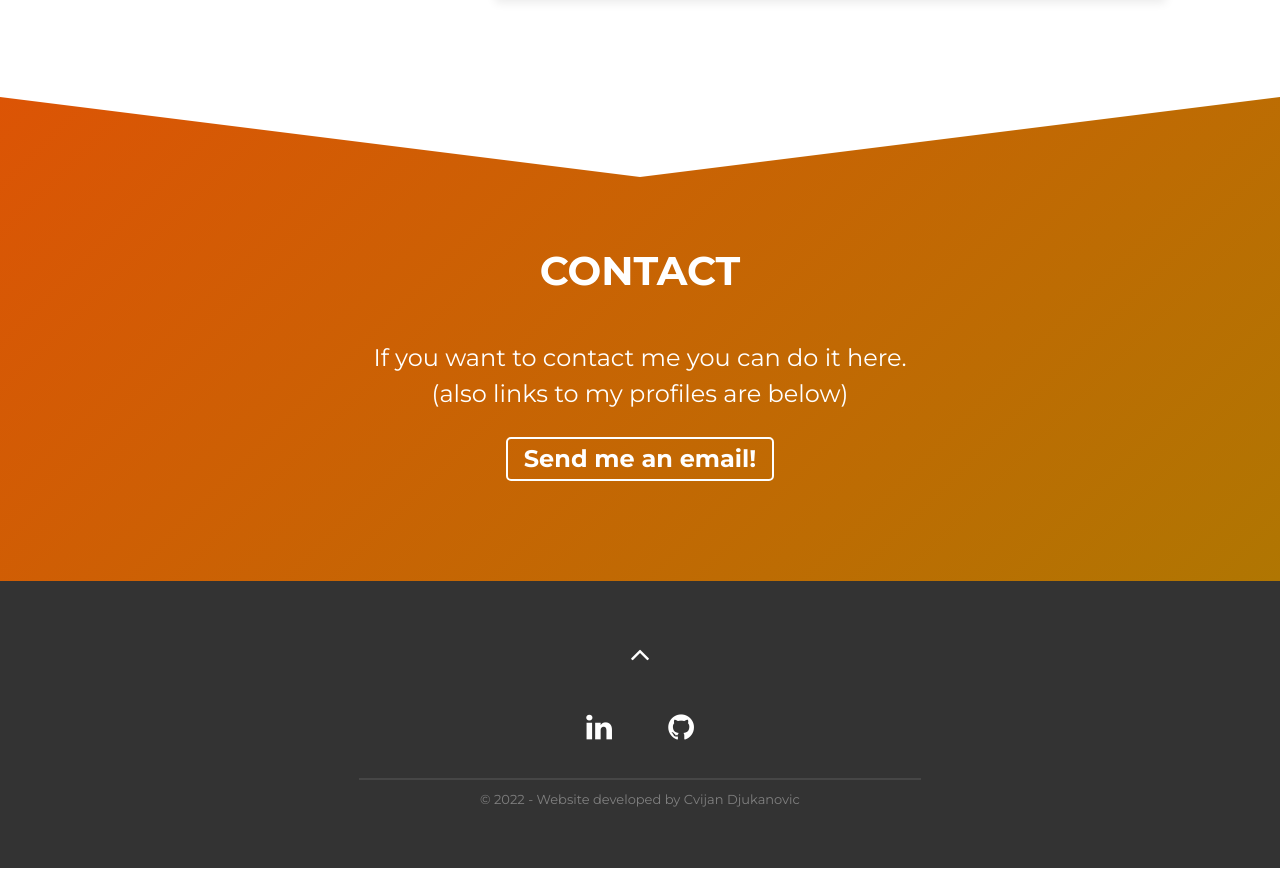
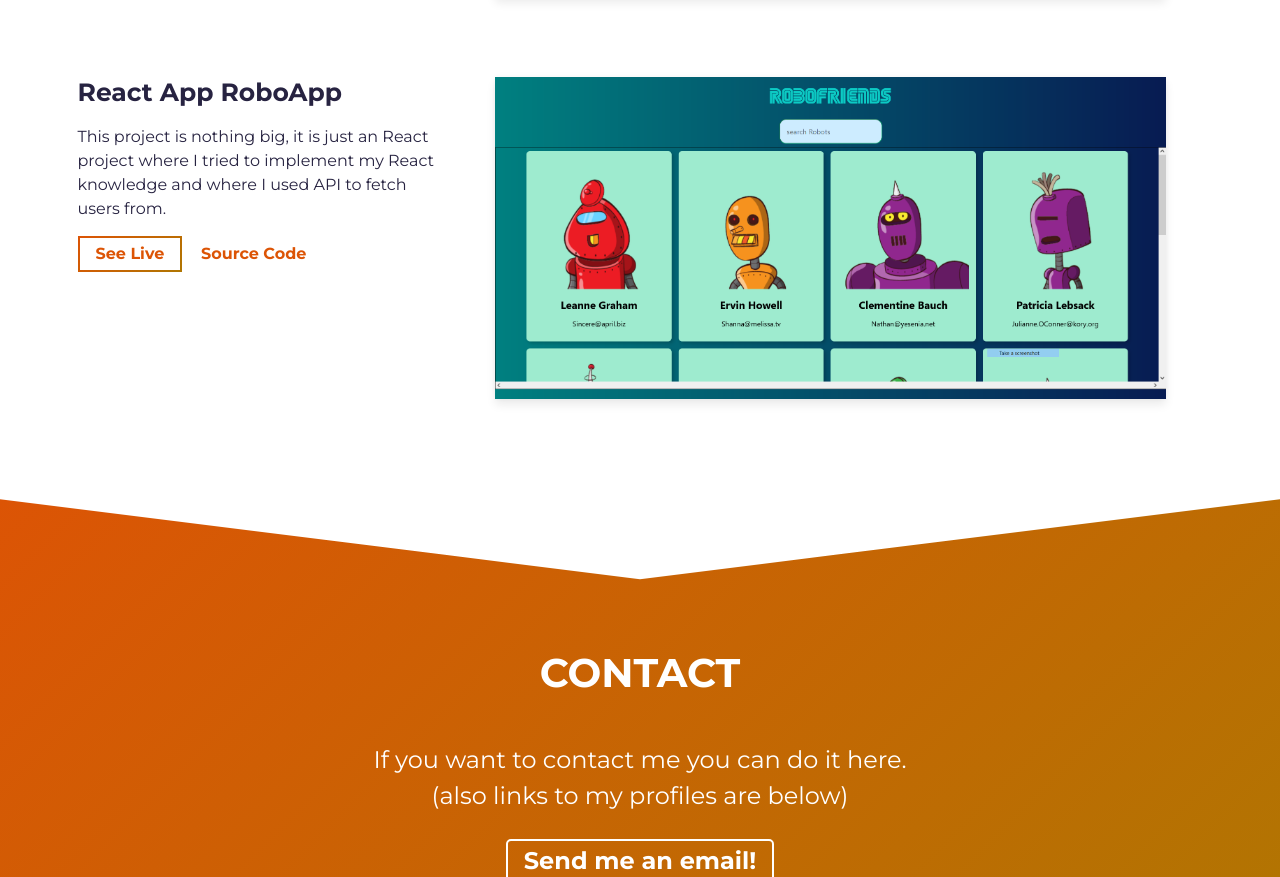
Before and after one commit to cvijandj/portfolio, a website built with Parcel: page src/index.html in a window 1280 px wide. Shown: the part 2748-3625 px from the top of the page. Built offline with nearby package versions, Linux system fonts and the light colour scheme.

Commit message:
added new project

```diff
--- a/src/index.html
+++ b/src/index.html
@@ -274,6 +274,57 @@
             </div>
           </div>
           <!-- /END Project -->
+          <!-- Notice: each .row is a project -->
+          <div class="row">
+            <div class="col-lg-4 col-sm-12">
+              <div class="project-wrapper__text load-hidden">
+                <h3 class="project-wrapper__text-title">React App RoboApp</h3>
+                <div>
+                  <p class="mb-4">
+                    This project is nothing  big, it is just an React
+                    project where I tried to implement my React knowledge
+                    and where I used API to fetch users from.
+                  </p>
+                </div>
+                <a
+                  rel="noreferrer"
+                  target="_blank"
+                  class="cta-btn cta-btn--hero"
+                  href="https://cvijandj.github.io/Roboapp/"
+                >
+                  See Live
+                </a>
+                <a
+                  rel="noreferrer"
+                  target="_blank"
+                  class="cta-btn text-color-main"
+                  href="https://github.com/cvijandj/Roboapp"
+                >
+                  Source Code
+                </a>
+              </div>
+            </div>
+            <div class="col-lg-8 col-sm-12">
+              <div class="project-wrapper__image load-hidden">
+                <a rel="noreferrer" href="https://cvijandj.github.io/Roboapp/" target="_blank">
+                  <div
+                    data-tilt
+                    data-tilt-max="4"
+                    data-tilt-glare="true"
+                    data-tilt-max-glare="0.5"
+                    class="thumbnail rounded js-tilt"
+                  >
+                    <img
+                      alt="Project Image"
+                      class="img-fluid"
+                      src="assets/project4.png"
+                    />
+                  </div>
+                </a>
+              </div>
+            </div>
+          </div>
+          <!-- /END Project -->
         </div>
       </div>
     </section>
```
Also changed, not shown: src/assets/project4.png (added).
